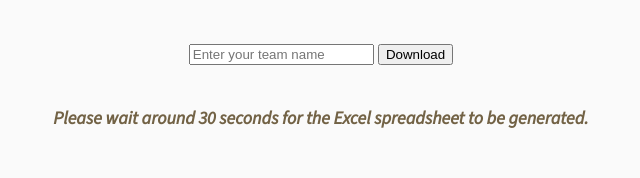
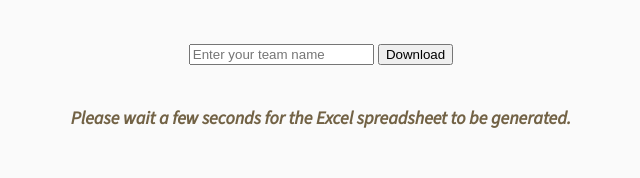
Before and after one commit to genvalen/circumpolar-race, a Flask app: page / in a window 1280 px wide. Shown: the part 685-863 px from the top of the page, without its empty margins (319-959 px from the left). Run offline with Flask 2, Linux system fonts and the light colour scheme.

Commit message:
Update footnote.

```diff
--- a/templates/index.html
+++ b/templates/index.html
@@ -29,7 +29,7 @@
     </div>
 
     <div class="footer">
-      <p class="footnote"><i>Please wait around 30 seconds for the Excel spreadsheet to be generated.</i></p>
+      <p class="footnote"><i>Please wait a few seconds for the Excel spreadsheet to be generated.</i></p>
     </div>
   </div>
 {% endblock %}
```
